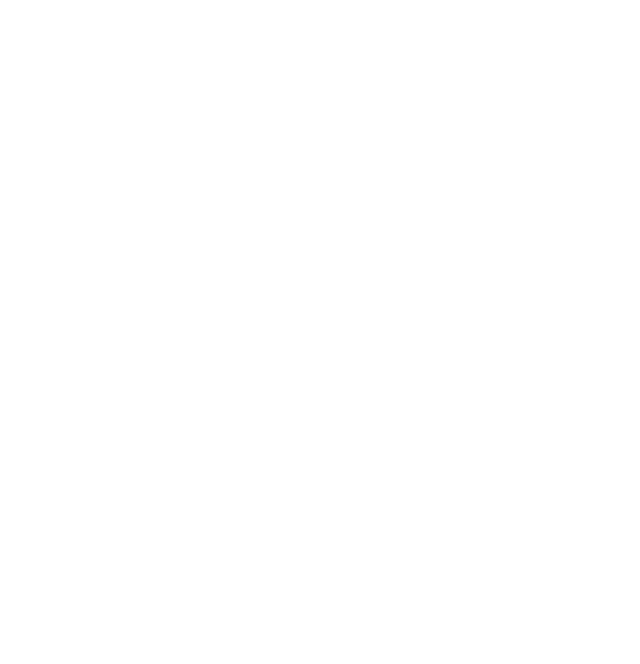
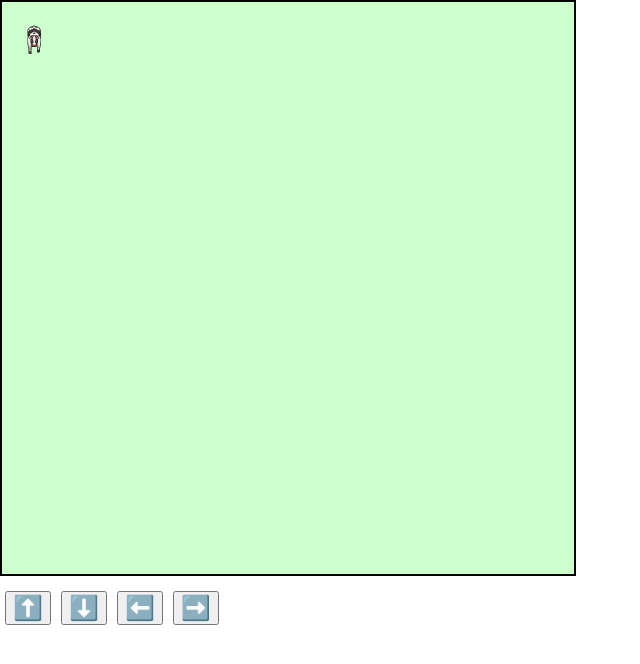
Before and after one commit to YaroslavaGD/moosweep, an Angular app: page / in a window 1280 px wide. Shown: the top 664 px of the page, without its empty margins (0-640 px from the left). Built offline with nearby package versions, Linux system fonts and the light colour scheme.

Commit message:
feat: add cow component

```diff
--- a/src/app/app.component.html
+++ b/src/app/app.component.html
@@ -1,3 +1,12 @@
 <main>
+  <div class="board">
+    <app-cow [x]="cowX" [y]="cowY" [direction]="direction"></app-cow>
+  </div>
+  <div class="controls">
+    <button (click)="move('up')">⬆️</button>
+    <button (click)="move('down')">⬇️</button>
+    <button (click)="move('left')">⬅️</button>
+    <button (click)="move('right')">➡️</button>
+  </div>
   <router-outlet></router-outlet>
 </main>
--- a/src/app/app.component.scss
+++ b/src/app/app.component.scss
@@ -0,0 +1,13 @@
+.board {
+  position: relative;
+  width: 576px; /* 9 * 64 */
+  height: 576px;
+  border: 2px solid black;
+  margin-bottom: 10px;
+  background-color: #ccffcc;
+}
+
+.controls button {
+  font-size: 24px;
+  margin: 5px;
+}
--- a/src/app/app.component.ts
+++ b/src/app/app.component.ts
@@ -1,14 +1,59 @@
-import { Component } from '@angular/core';
+import { Component, HostListener } from '@angular/core';
 import { CommonModule } from '@angular/common';
 import { RouterOutlet } from '@angular/router';
+import { CowComponent } from './components/cow/cow.component';
 
 @Component({
   selector: 'app-root',
   standalone: true,
-  imports: [CommonModule, RouterOutlet],
+  imports: [CommonModule, RouterOutlet, CowComponent],
   templateUrl: './app.component.html',
   styleUrl: './app.component.scss',
 })
 export class AppComponent {
   title = 'moosweep';
+  cowX = 0;
+  cowY = 0;
+  direction: 'up' | 'down' | 'left' | 'right' = 'down';
+
+  @HostListener('window:keydown', ['$event'])
+  handleKeyDown(event: KeyboardEvent) {
+    const key = event.key;
+    if (['ArrowUp', 'ArrowDown', 'ArrowLeft', 'ArrowRight'].includes(key)) {
+      event.preventDefault();
+      switch (event.key) {
+        case 'ArrowUp':
+          this.move('up');
+          break;
+        case 'ArrowDown':
+          this.move('down');
+          break;
+        case 'ArrowLeft':
+          this.move('left');
+          break;
+        case 'ArrowRight':
+          this.move('right');
+          break;
+      }
+    }
+  }
+
+  move(dir: 'up' | 'down' | 'left' | 'right') {
+    this.direction = dir;
+
+    switch (dir) {
+      case 'up':
+        this.cowY = Math.max(0, this.cowY - 1);
+        break;
+      case 'down':
+        this.cowY = Math.min(8, this.cowY + 1);
+        break;
+      case 'left':
+        this.cowX = Math.max(0, this.cowX - 1);
+        break;
+      case 'right':
+        this.cowX = Math.min(8, this.cowX + 1);
+        break;
+    }
+  }
 }
--- /dev/null
+++ b/src/app/components/cow/cow.component.html
@@ -0,0 +1,5 @@
+<div
+  class="cow"
+  [style.background-position]="backgroundPosition"
+  [style.transform]="'translate(' + x * 64 + 'px, ' + y * 64 + 'px)'"
+></div>
--- /dev/null
+++ b/src/app/components/cow/cow.component.scss
@@ -0,0 +1,8 @@
+.cow {
+  width: 64px;
+  height: 64px;
+  background-image: url(/assets/cow_walk.png);
+  background-size: 256px 256px;
+  position: absolute;
+  transition: transform 0.5s ease-in;
+}
--- /dev/null
+++ b/src/app/components/cow/cow.component.ts
@@ -0,0 +1,64 @@
+import {
+  ChangeDetectionStrategy,
+  ChangeDetectorRef,
+  Component,
+  Input,
+  NgZone,
+  OnChanges,
+  SimpleChanges,
+} from '@angular/core';
+
+@Component({
+  selector: 'app-cow',
+  standalone: true,
+  imports: [],
+  templateUrl: './cow.component.html',
+  styleUrl: './cow.component.scss',
+  changeDetection: ChangeDetectionStrategy.OnPush,
+})
+export class CowComponent implements OnChanges {
+  @Input() direction: 'up' | 'down' | 'left' | 'right' = 'down';
+  @Input() x: number = 0;
+  @Input() y: number = 0;
+
+  frame: number = 0;
+
+  directionMap = {
+    up: 0,
+    left: 1,
+    down: 2,
+    right: 3,
+  };
+
+  constructor(
+    private cdr: ChangeDetectorRef,
+    private ngZone: NgZone
+  ) {}
+
+  get backgroundPosition(): string {
+    const row = this.directionMap[this.direction];
+    const x = this.frame * 64;
+    const y = row * 64;
+    return `-${x}px -${y}px`;
+  }
+
+  ngOnChanges(changes: SimpleChanges): void {
+    if (changes['x'] || changes['y'] || changes['direction']) {
+      this.animateWalk();
+    }
+  }
+
+  animateWalk() {
+    let step = 0;
+    this.ngZone.runOutsideAngular(() => {
+      const interval = setInterval(() => {
+        this.ngZone.run(() => {
+          this.frame = (this.frame + 1) % 4;
+          this.cdr.markForCheck();
+          step++;
+          if (step >= 4) clearInterval(interval);
+        });
+      }, 100);
+    });
+  }
+}
```
Also changed, not shown: src/assets/cow_walk.png (added), 1 other file (tests, documents, lock files or other folders).
